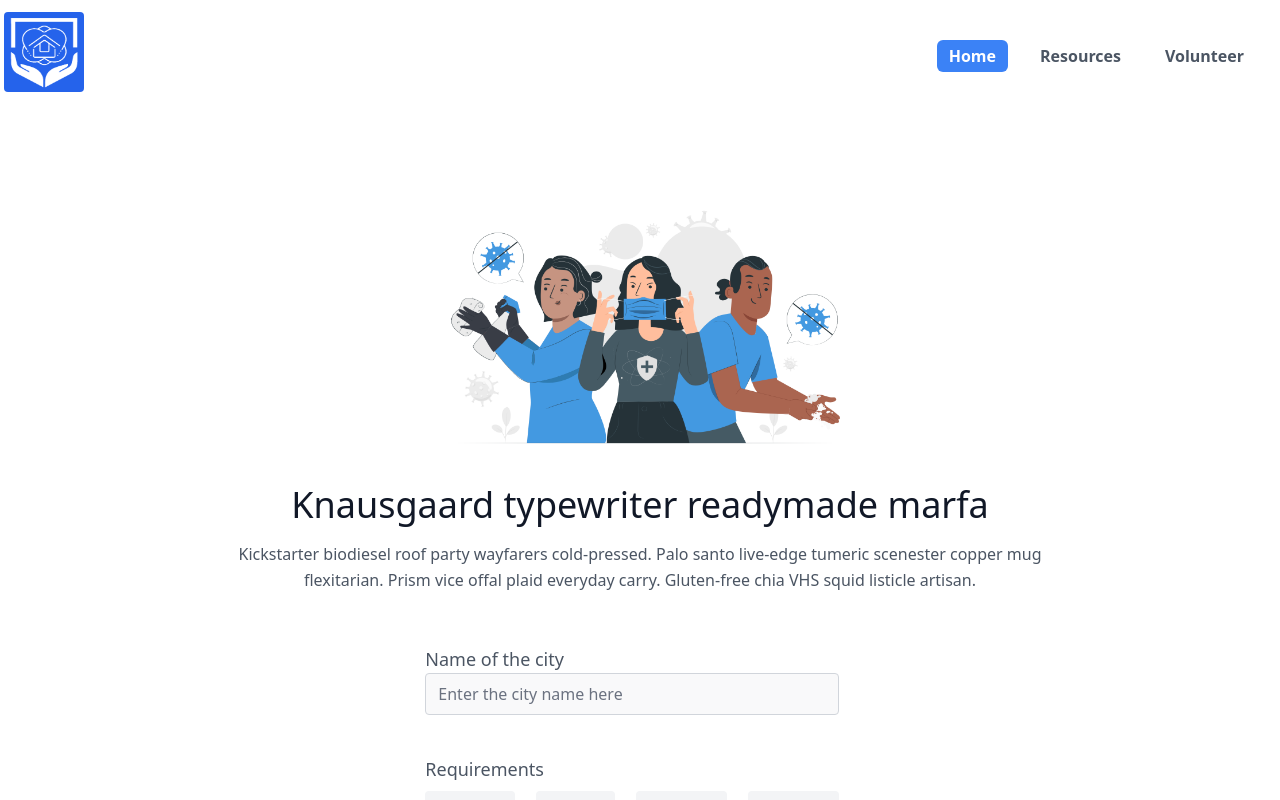
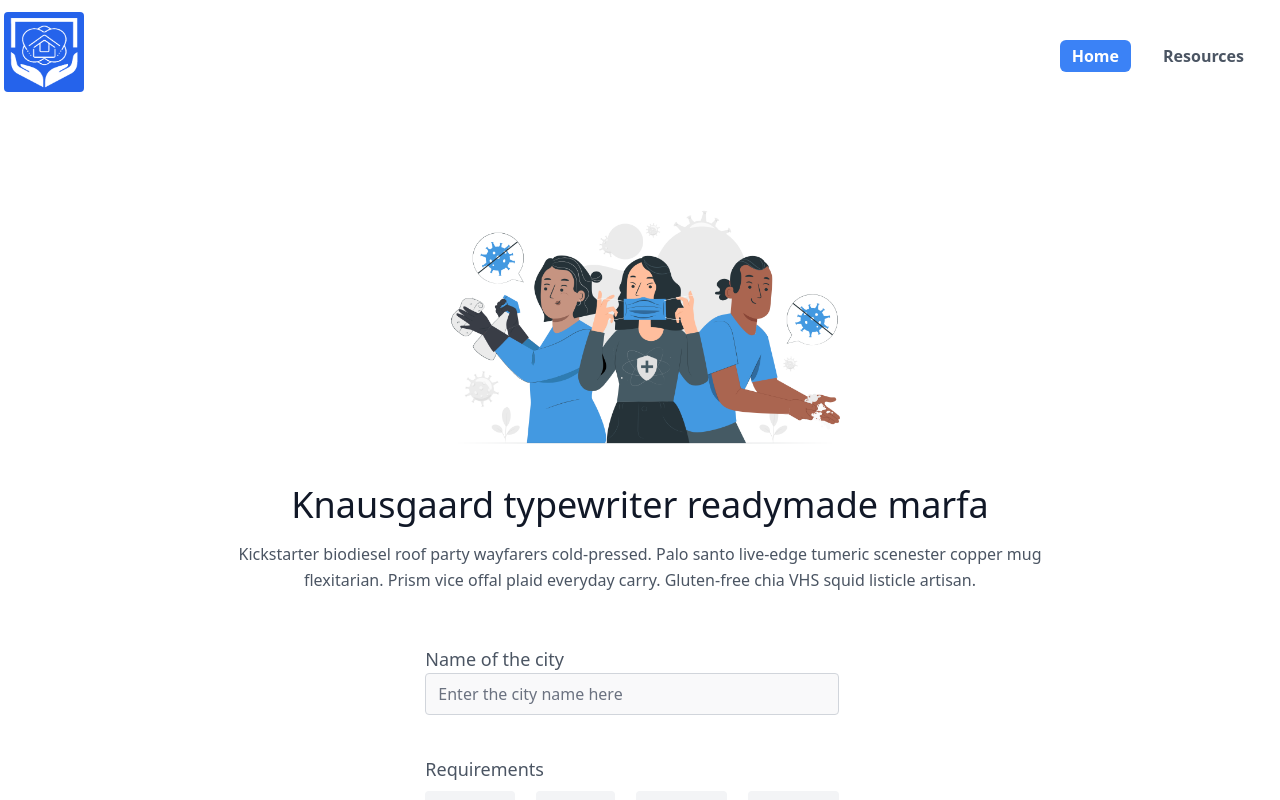
Before and after one commit to samad-yar-khan/covid-resources-client, a React (Create React App) app: page / in a window 1280 px wide. Shown: the top 800 px of the page. Built offline with nearby package versions, Linux system fonts and the light colour scheme.

Commit message:
Remove Volunteer Tab

```diff
--- a/src/components/App.js
+++ b/src/components/App.js
@@ -23,10 +23,10 @@ class App extends React.Component {
                   tabName : "Resources" ,
                   tabLink :'resources'
                 },
-                {
-                  tabName : "Volunteer" ,
-                  tabLink :'volunteer'
-                },
+                // {
+                //   tabName : "Volunteer" ,
+                //   tabLink :'volunteer'
+                // },
                 // {
                 //   tabName : "About Us" ,
                 //   tabLink :'about'
--- a/src/components/HomePage.js
+++ b/src/components/HomePage.js
@@ -1,6 +1,5 @@
 import React from "react";
 import TagInput from "./TagInput";
-import AashrayLogo from "../assets/images/aashray.png";
 import homeimage from "../assets/images/homepage.png";
 import oneLogo from "../assets/images/1.svg";
 import twoLogo from "../assets/images/2.svg";
```
Also changed, not shown: 1 other file (tests, documents, lock files or other folders).
